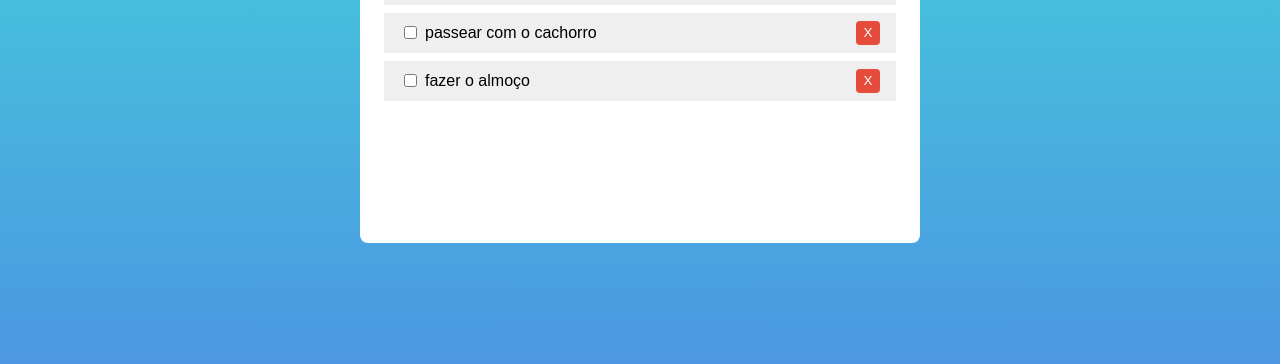
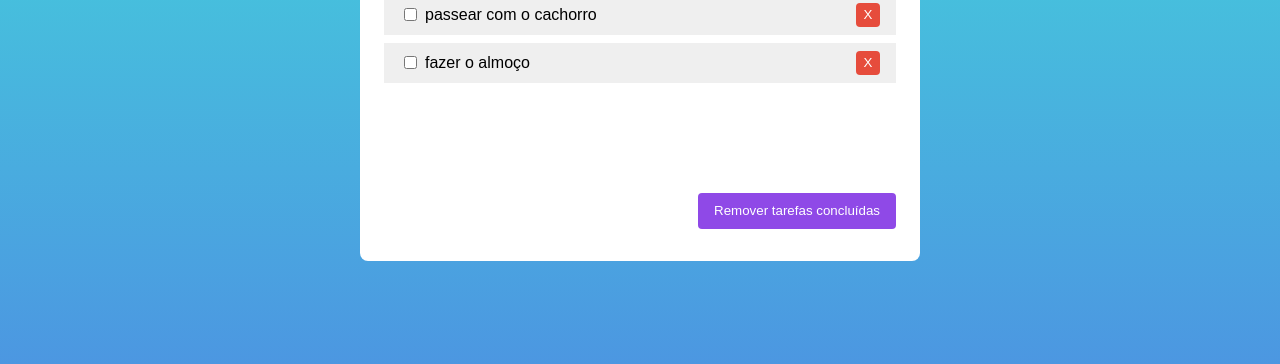
Before and after one commit to leandroffdev/todo-list-dnc, a plain HTML site: page index.html in a window 1280 px wide. Shown: the part 362-726 px from the top of the page. Drawn offline with Linux system fonts and the light colour scheme.

Commit message:
Removendo atividades concluidas

```diff
--- a/index.html
+++ b/index.html
@@ -26,6 +26,11 @@
         <section class="todo-list-section">
             <ul id="todo-list"></ul>
         </section>
+        <footer>
+            <button onclick="removeDoneTasks()" class="remove-done-tasks-btn">
+                Remover tarefas concluídas
+            </button>
+        </footer>
     </main>
 </body>
 </html>
--- a/index.js
+++ b/index.js
@@ -11,6 +11,19 @@ const removeTask = (taskId) => {
     })
     document.getElementById("todo-list")
     .removeChild(document.getElementById(taskId));
+}
+// Remove as tarefas marcadas como concluídas
+const removeDoneTasks = () => {
+    const tasksToRemove = tasks
+    .filter(({ checked }) => checked )
+    .map(({ id }) => id);
+
+    tasks = tasks.filter(({ checked }) => !checked );
+    tasksToRemove.forEach((tasksToRemove) => {
+        document.getElementById("todo-list")
+        .removeChild(document.getElementById(tasksToRemove));
+    })
+    console.log(tasksToRemove);
 }
 // Cria a tarefa na lista
 const createTaskListItem = (task, checkbox) => {
@@ -32,7 +45,13 @@ const createTaskListItem = (task, checkbox) => {
 
     return toDo;
 }
-
+const onCheckboxClick = (event) => {
+    const [id] = event.target.id.split("-");
+    tasks = tasks.map((task) => {
+        return parseInt(task.id) === parseInt(id) ? { ...task, checked: event.target.checked } : task;
+    });
+    console.log( tasks );
+}
 // Cria a checkbox por atividade
 const getCheckboxInput = ({ id, description, checked }) => {
     const checkbox = document.createElement("input");
@@ -43,6 +62,7 @@ const getCheckboxInput = ({ id, description, checked }) => {
     checkbox.type = "checkbox";
     checkbox.id = checkboxId;
     checkbox.checked = checked || false;
+    checkbox.addEventListener("change", onCheckboxClick);
 
     label.textContent = description;
     label.htmlFor = checkboxId;
--- a/style.css
+++ b/style.css
@@ -110,3 +110,22 @@ main {
         opacity: .7;
     }
 }
+.remove-done-tasks-btn {
+    box-sizing: border-box;
+    height: 3.6rem;
+    color: #fff;
+    background-color: #8f49e7;
+    border: none;
+    border-radius: .4rem;
+    cursor: pointer;
+    padding: 0 1.6rem;
+    &:hover {
+        opacity: .8;
+    }
+}
+footer {
+    width: 100%;
+    display: flex;
+    flex-direction: row;
+    justify-content: flex-end;
+}
```
